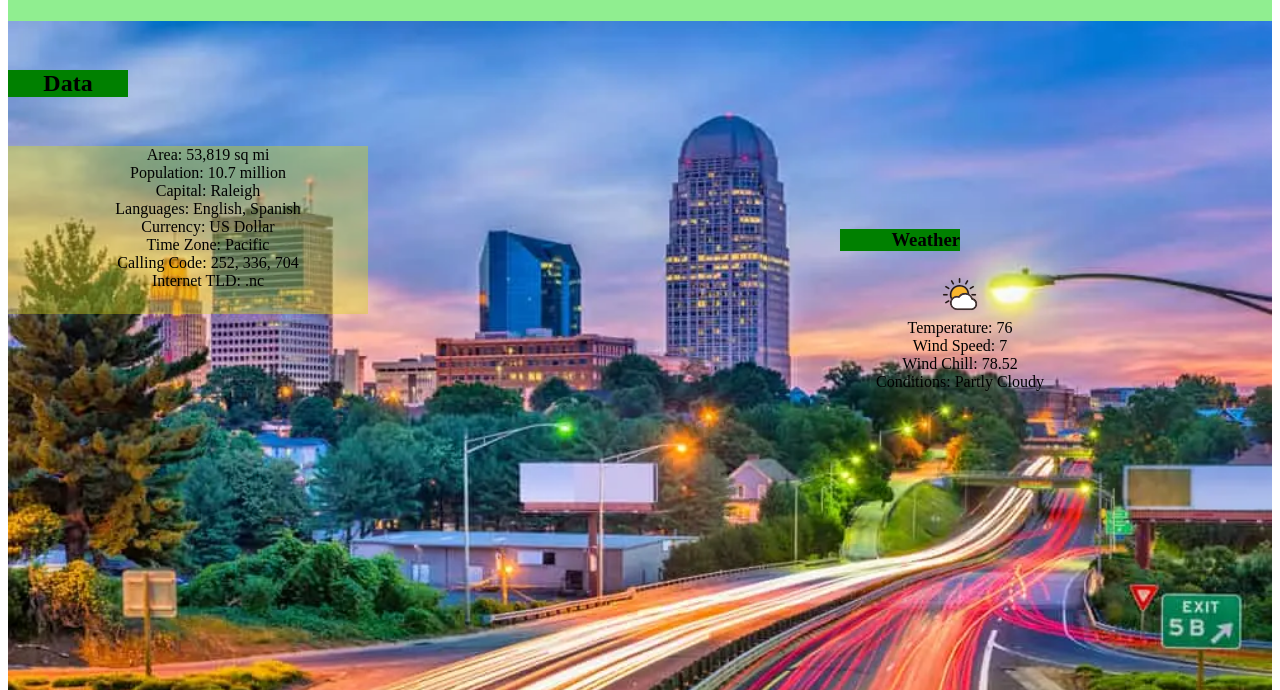
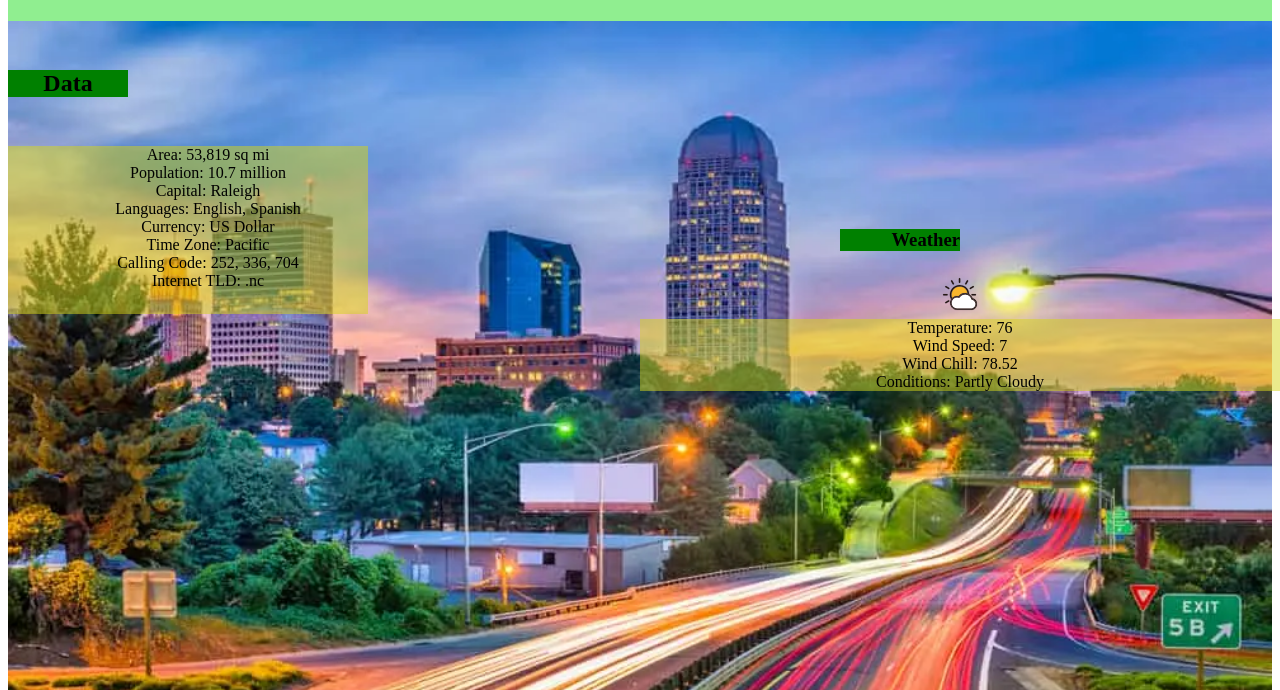
Before and after one commit to zanew21/wdd-131, a plain HTML site: page place.html in a window 1280 px wide. Shown: the part 110-800 px from the top of the page. Drawn offline with Linux system fonts and the light colour scheme.

Commit message:
updated css

```diff
--- a/styles/place-large.css
+++ b/styles/place-large.css
@@ -33,16 +33,21 @@
 
     }
 
-    .info section {
-        background-color: rgb(144, 238, 144, 0.4);
+    .info {
+        background-color: rgba(213, 213, 25, 0.5);
     }
 
     h2 {
         background-color: green;
         width: 120px;
     }
+
     .data ul {
-        background-color: rgba(213, 213, 25, 0.4);
+        background-color: rgba(213, 213, 25, 0.5);
+    }
+
+    .data li {
+        color: black;
     }
 
     h3 {
```
